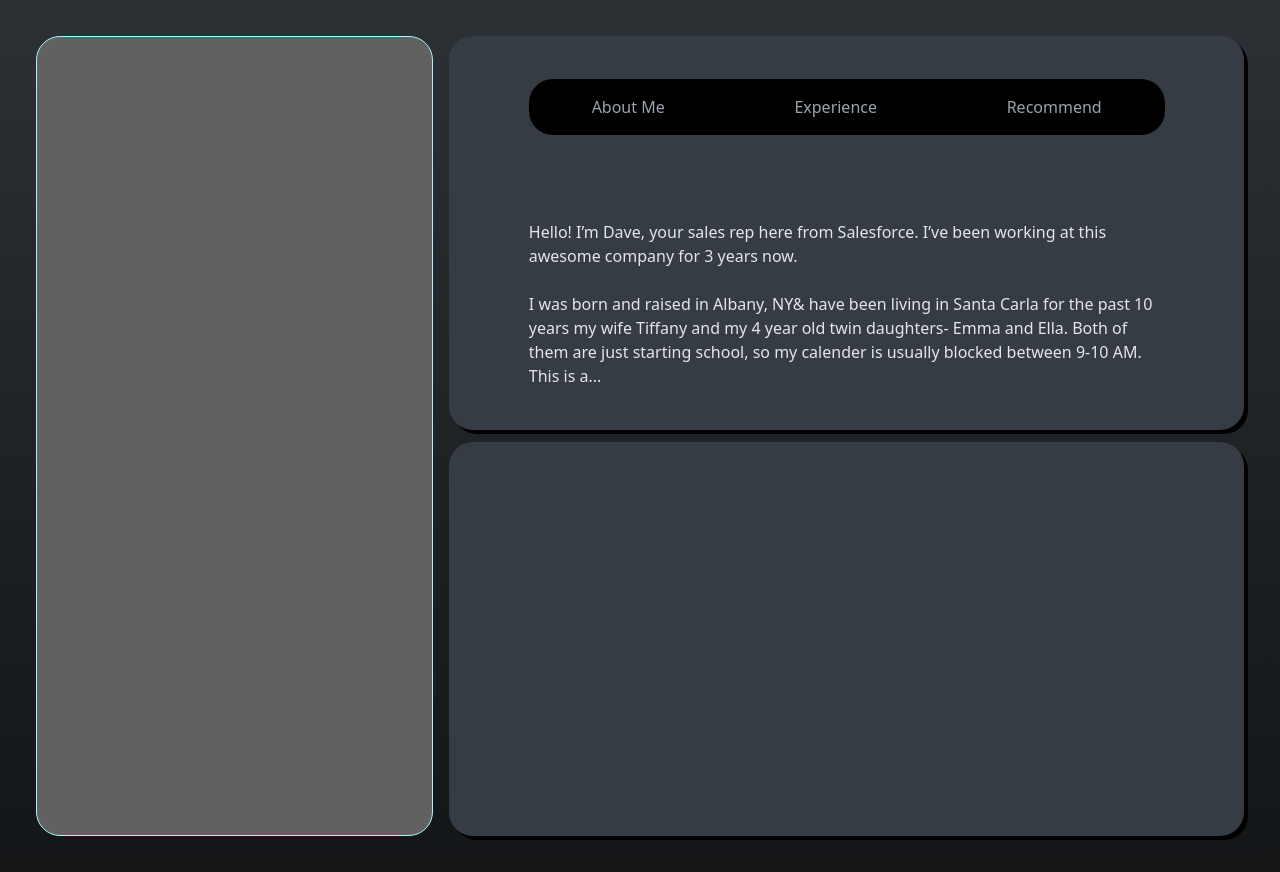
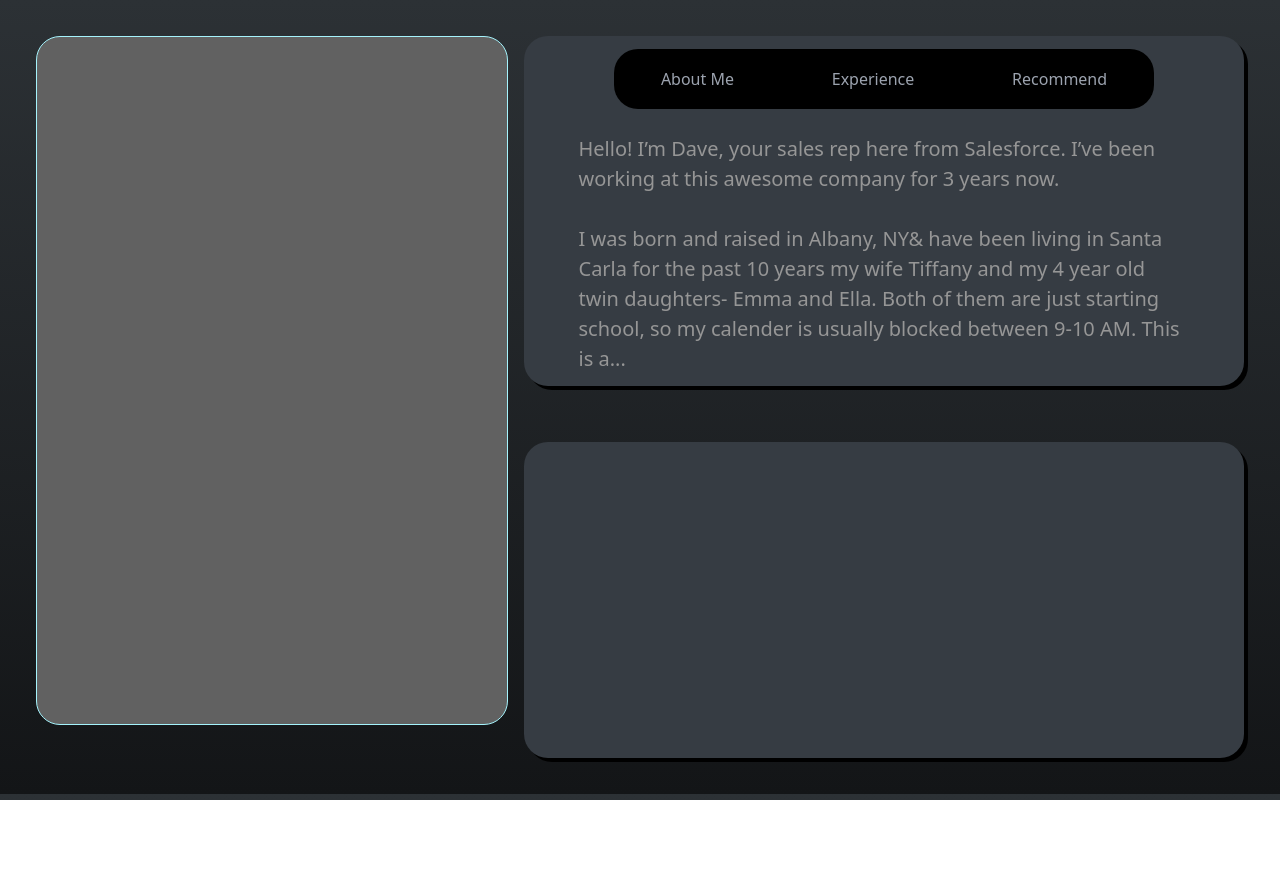
Before and after one commit to shreyansh4532/Lunacal-Assignment, a React (Vite) app: page / in a window 1280 px wide. After the commit the page ends 800 px from the top, so only its background shows below. Built offline with nearby package versions, Linux system fonts and the light colour scheme.

Commit message:
style changes

```diff
--- a/src/App.jsx
+++ b/src/App.jsx
@@ -5,7 +5,7 @@ import RightHalf from "./page-components/RightHalf";
 function App() {
   return (
 
-      <div className="grid grid-cols-[1fr_2fr]  gap-4 m-4 p-5">
+      <div className="flex gap-4 m-4 p-5">
         <LeftHalf />
         <RightHalf />
       </div>
--- a/src/page-components/LeftHalf.jsx
+++ b/src/page-components/LeftHalf.jsx
@@ -2,7 +2,7 @@
 
 function LeftHalf() {
   return (
-    <div className="bg-[#616161] h-[100vh] rounded-3xl border border-cyan-200">
+    <div className="bg-[#616161] h-[689px] w-[836px] rounded-3xl border border-cyan-200">
 
     </div>
   )
--- a/src/page-components/LowerWidget.jsx
+++ b/src/page-components/LowerWidget.jsx
@@ -2,7 +2,7 @@
 
 function LowerWidget() {
   return (
-    <div className="bg-[#363C43] h-1/2 rounded-3xl shadow-custom-no-blur shadow-black"></div>
+    <div className="bg-[#363C43] h-[316px] w-[720px] rounded-3xl shadow-custom-no-blur shadow-black"></div>
   )
 }
 
--- a/src/page-components/RightHalf.jsx
+++ b/src/page-components/RightHalf.jsx
@@ -4,7 +4,7 @@ import UpperWidget from "./UpperWidget"
 
 function RightHalf() {
   return (
-    <div className="flex flex-col gap-3">
+    <div className="flex flex-col gap-14">
       <UpperWidget />
       <LowerWidget />
     </div>
--- a/src/page-components/UpperWidget.jsx
+++ b/src/page-components/UpperWidget.jsx
@@ -8,12 +8,14 @@ function UpperWidget() {
   const [currentlyActive, setCurrentlyActive] = useState("about");
 
   return (
-    <div className="bg-[#363C43] h-1/2 rounded-3xl shadow-custom-no-blur shadow-black flex flex-col items-center justify-around">
+    <div className="bg-[#363C43] h-[350px] w-[720px] rounded-3xl shadow-custom-no-blur shadow-black flex flex-col items-center justify-around">
       <NavMenu currActive={currentlyActive} setActive={setCurrentlyActive} />
 
       {/* Content */}
-      <div className="w-4/5 ">
-        <p className="whitespace-pre-line">{myMap.get(currentlyActive)}</p>
+      <div className="w-[611px] ">
+        <p className="whitespace-pre-line text-[#969696] font-normal text-[20px]">
+          {myMap.get(currentlyActive)}
+        </p>
       </div>
     </div>
   );
--- a/src/ui-components/Button.jsx
+++ b/src/ui-components/Button.jsx
@@ -1,7 +1,7 @@
 //eslint-disable-next-line
 function Button({ children, onClick }) {
   return (
-    <button className="border-none py-2 px-6 focus:bg-[#242424] focus:text-white active:scale-125 focus:scale-125 text-gray-400 font-medium hover:text-white duration-200 transition-all rounded-2xl focus:shadow-black active:shadow-black active:shadow-2xl focus:shadow-2xl"
+    <button className="border-none py-2 px-6 focus:bg-[#242424] focus:text-white active:scale-125 focus:scale-125 text-gray-400 font-medium hover:text-white duration-200 transition-all rounded-2xl focus:shadow-darker-enh active:shadow-darker-enh active:darker-enh focus:darker-enh"
     onClick={onClick}>
       {children}
     </button>
--- a/src/ui-components/NavMenu.jsx
+++ b/src/ui-components/NavMenu.jsx
@@ -2,7 +2,7 @@ import Button from "@/ui-components/Button";
 //eslint-disable-next-line
 function NavMenu({ setActive }) {
   return (
-    <div className="bg-black flex gap-5 rounded-3xl w-4/5 p-2 items-center justify-around">
+    <div className="bg-black flex gap-5 rounded-3xl w-[540px] h-[60px] p-2 items-center justify-around">
       <Button onClick={() => setActive("about")}>About Me</Button>
       <Button onClick={() => setActive("exp")}>Experience</Button>
       <Button onClick={() => setActive("recom")}>Recommend</Button>
--- a/tailwind.config.js
+++ b/tailwind.config.js
@@ -8,6 +8,7 @@ export default {
     extend: {
       boxShadow: {
         'custom-no-blur': '4px 4px 0px rgba(0, 0, 0, 0.25)',  // No blur
+        'darker-enh': '3px 13px 30px 8px rgba(0, 0, 0, 0.8), 3px 13px 30px 8px rgba(0, 0, 0, 0.9)',
       }
     },
   },
```
